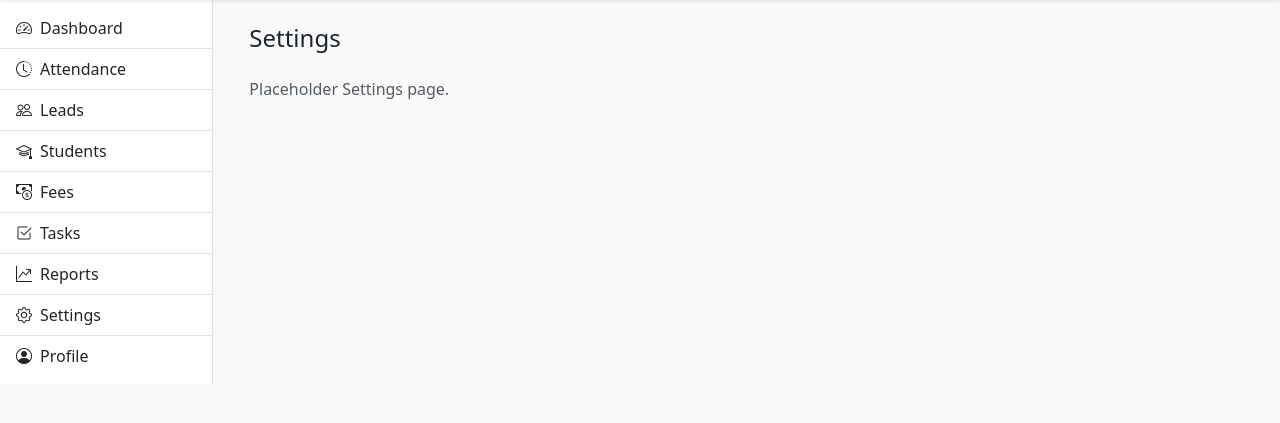
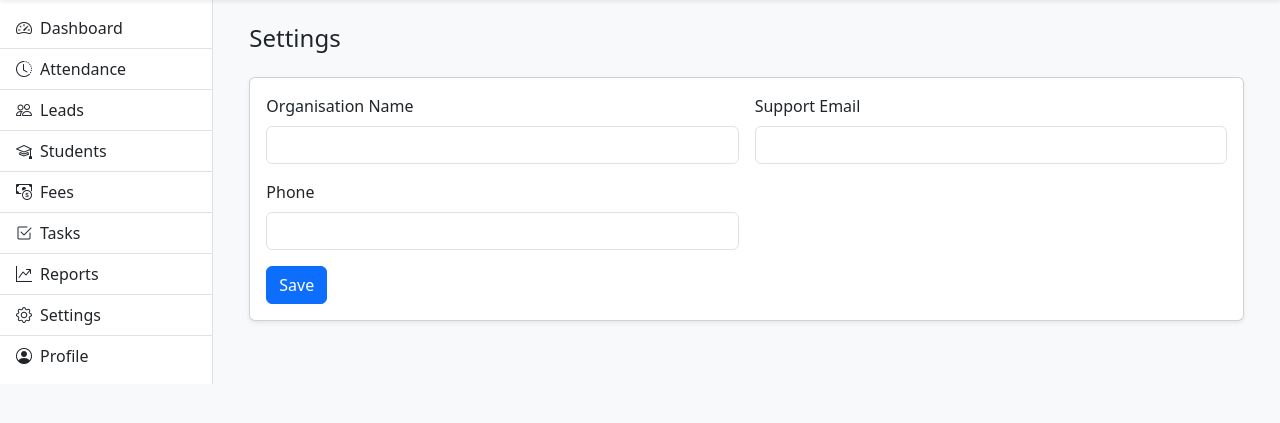
Before and after one commit to psychicloop/EduDAP-CRM, a Python web app: template edudap-office/app/templates/settings.html in a window 1280 px wide. Shown: the part 60-483 px from the top of the page. Run offline with Jinja, Linux system fonts and the light colour scheme; the template is opened without the code that fills it, so the values that code supplies are empty.

Commit message:
Update settings.html

```diff
--- a/edudap-office/app/templates/settings.html
+++ b/edudap-office/app/templates/settings.html
@@ -4,6 +4,25 @@
 {% block content %}
 <div class="container-fluid">
   <h1 class="h4 mb-4">Settings</h1>
-  <p class="text-muted">Placeholder Settings page.</p>
+
+  <form class="card shadow-sm p-3 bg-white">
+    <div class="row g-3">
+      <div class="col-md-6">
+        <label class="form-label">Organisation Name</label>
+        <input class="form-control" value="{{ org.name }}">
+      </div>
+      <div class="col-md-6">
+        <label class="form-label">Support Email</label>
+        <input class="form-control" value="{{ org.email }}">
+      </div>
+      <div class="col-md-6">
+        <label class="form-label">Phone</label>
+        <input class="form-control" value="{{ org.phone }}">
+      </div>
+      <div class="col-12">
+        <button type="button" class="btn btn-primary">Save</button>
+      </div>
+    </div>
+  </form>
 </div>
 {% endblock %}
```
